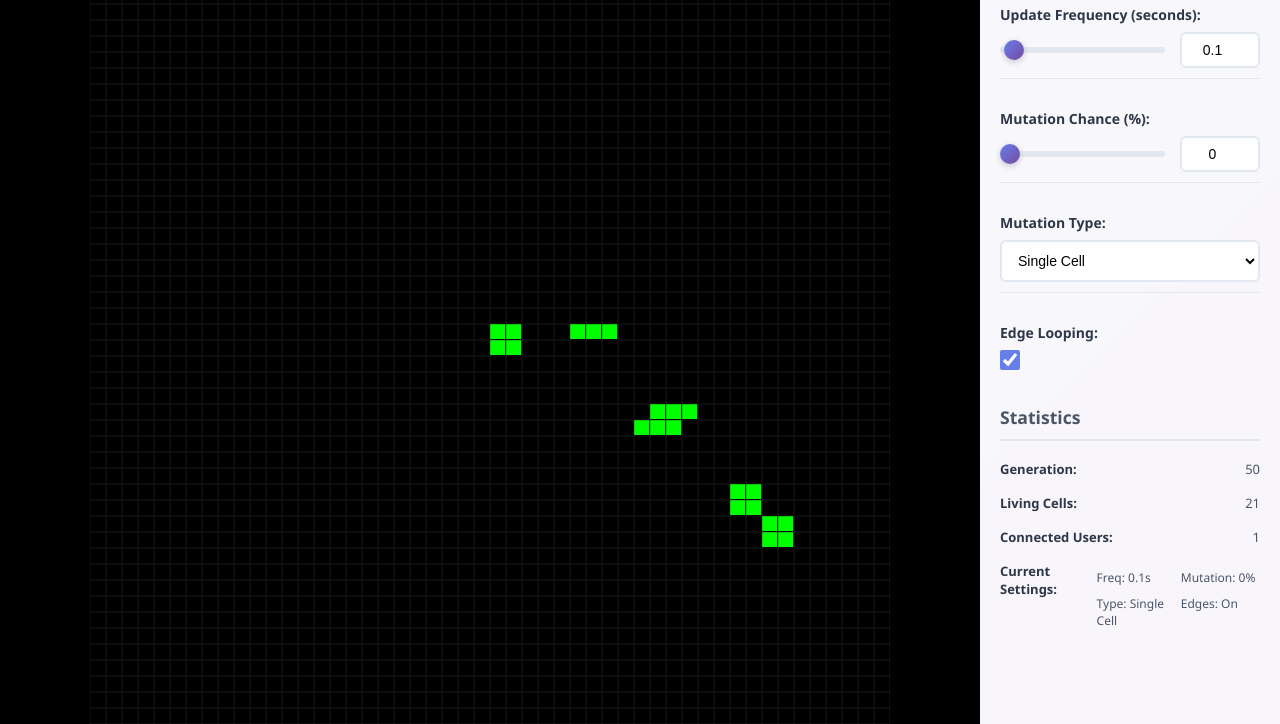
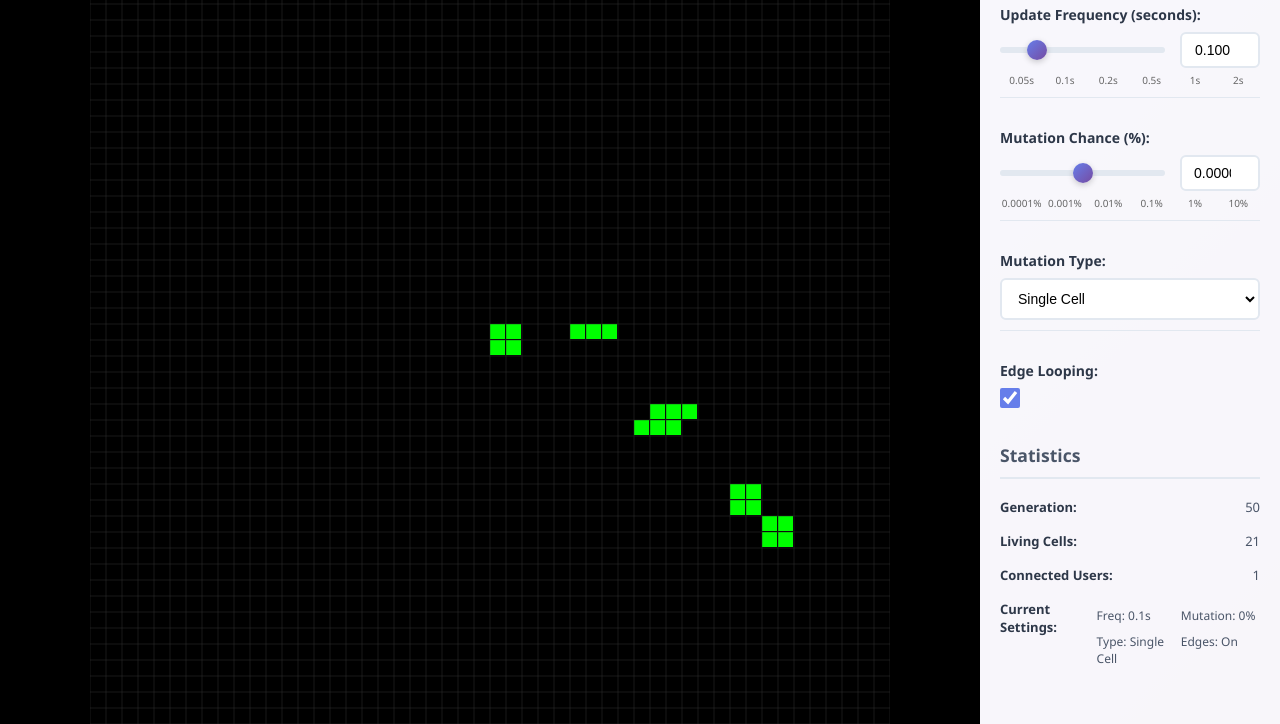
Before and after one commit to TheClusterFlux/GameOfLife, a website: page index.html in a window 1280 px wide. Shown: the part 76-800 px from the top of the page. Drawn offline with Linux system fonts and the light colour scheme.

Commit message:
log sliders

```diff
--- a/game.js
+++ b/game.js
@@ -145,13 +145,14 @@ class GameOfLife {
     }
 
     setupRealtimeControls() {
-        // Update frequency controls
+        // Update frequency controls (logarithmic)
         const updateFreqSlider = document.getElementById('realtimeUpdateFreq');
         const updateFreqInput = document.getElementById('realtimeUpdateFreqInput');
 
         updateFreqSlider.addEventListener('input', (e) => {
-            const value = parseFloat(e.target.value);
-            updateFreqInput.value = value;
+            const logValue = parseFloat(e.target.value);
+            const value = Math.pow(10, logValue); // Convert from log scale
+            updateFreqInput.value = value.toFixed(3);
             this.updateFrequency = value * 1000; // Convert to milliseconds
             this.restartGameLoop();
             this.updateCurrentSettingsDisplay();
@@ -159,26 +160,29 @@ class GameOfLife {
 
         updateFreqInput.addEventListener('input', (e) => {
             const value = parseFloat(e.target.value);
-            updateFreqSlider.value = value;
+            const logValue = Math.log10(value); // Convert to log scale
+            updateFreqSlider.value = logValue;
             this.updateFrequency = value * 1000; // Convert to milliseconds
             this.restartGameLoop();
             this.updateCurrentSettingsDisplay();
         });
 
-        // Mutation chance controls
+        // Mutation chance controls (logarithmic)
         const mutationChanceSlider = document.getElementById('realtimeMutationChance');
         const mutationChanceInput = document.getElementById('realtimeMutationChanceInput');
 
         mutationChanceSlider.addEventListener('input', (e) => {
-            const value = parseFloat(e.target.value);
-            mutationChanceInput.value = value;
+            const logValue = parseFloat(e.target.value);
+            const value = Math.pow(10, logValue - 4); // Convert from log scale (0.0001% to 10%)
+            mutationChanceInput.value = value.toFixed(4);
             this.mutationChance = value;
             this.updateCurrentSettingsDisplay();
         });
 
         mutationChanceInput.addEventListener('input', (e) => {
             const value = parseFloat(e.target.value);
-            mutationChanceSlider.value = value;
+            const logValue = Math.log10(value) + 4; // Convert to log scale
+            mutationChanceSlider.value = logValue;
             this.mutationChance = value;
             this.updateCurrentSettingsDisplay();
         });
@@ -207,10 +211,18 @@ class GameOfLife {
     }
 
     updateRealtimeControlsFromSettings() {
-        document.getElementById('realtimeUpdateFreq').value = this.updateFrequency / 1000;
-        document.getElementById('realtimeUpdateFreqInput').value = this.updateFrequency / 1000;
-        document.getElementById('realtimeMutationChance').value = this.mutationChance;
-        document.getElementById('realtimeMutationChanceInput').value = this.mutationChance;
+        // Update frequency (logarithmic)
+        const freqValue = this.updateFrequency / 1000;
+        const freqLogValue = Math.log10(freqValue);
+        document.getElementById('realtimeUpdateFreq').value = freqLogValue;
+        document.getElementById('realtimeUpdateFreqInput').value = freqValue.toFixed(3);
+
+        // Mutation chance (logarithmic)
+        const mutValue = this.mutationChance;
+        const mutLogValue = Math.log10(mutValue) + 4; // Convert to log scale
+        document.getElementById('realtimeMutationChance').value = mutLogValue;
+        document.getElementById('realtimeMutationChanceInput').value = mutValue.toFixed(4);
+
         document.getElementById('realtimeMutationType').value = this.mutationType;
         document.getElementById('realtimeEdgeLooping').checked = this.edgeLooping;
     }
--- a/index.html
+++ b/index.html
@@ -24,16 +24,32 @@
                 <div class="control-group">
                     <label for="realtimeUpdateFreq">Update Frequency (seconds):</label>
                     <div class="slider-container">
-                        <input type="range" id="realtimeUpdateFreq" min="0.05" max="2" step="0.05" value="0.1">
-                        <input type="number" id="realtimeUpdateFreqInput" min="0.05" max="2" step="0.05" value="0.1">
+                        <input type="range" id="realtimeUpdateFreq" min="-1.3" max="0.3" step="0.01" value="-1">
+                        <input type="number" id="realtimeUpdateFreqInput" min="0.05" max="2" step="0.001" value="0.1">
+                    </div>
+                    <div class="slider-labels">
+                        <span>0.05s</span>
+                        <span>0.1s</span>
+                        <span>0.2s</span>
+                        <span>0.5s</span>
+                        <span>1s</span>
+                        <span>2s</span>
                     </div>
                 </div>
 
                 <div class="control-group">
                     <label for="realtimeMutationChance">Mutation Chance (%):</label>
                     <div class="slider-container">
-                        <input type="range" id="realtimeMutationChance" min="0" max="10" step="0.001" value="0">
-                        <input type="number" id="realtimeMutationChanceInput" min="0" max="10" step="0.001" value="0">
+                        <input type="range" id="realtimeMutationChance" min="0" max="5" step="0.01" value="0">
+                        <input type="number" id="realtimeMutationChanceInput" min="0.0001" max="10" step="0.0001" value="0">
+                    </div>
+                    <div class="slider-labels">
+                        <span>0.0001%</span>
+                        <span>0.001%</span>
+                        <span>0.01%</span>
+                        <span>0.1%</span>
+                        <span>1%</span>
+                        <span>10%</span>
                     </div>
                 </div>
 
--- a/style.css
+++ b/style.css
@@ -205,6 +205,19 @@ header p {
 
 .current-settings div {
     padding: 1px 0;
+}
+
+.slider-labels {
+    display: flex;
+    justify-content: space-between;
+    margin-top: 5px;
+    font-size: 10px;
+    color: #666;
+}
+
+.slider-labels span {
+    flex: 1;
+    text-align: center;
 }
 
 /* Modal Styles */
```
